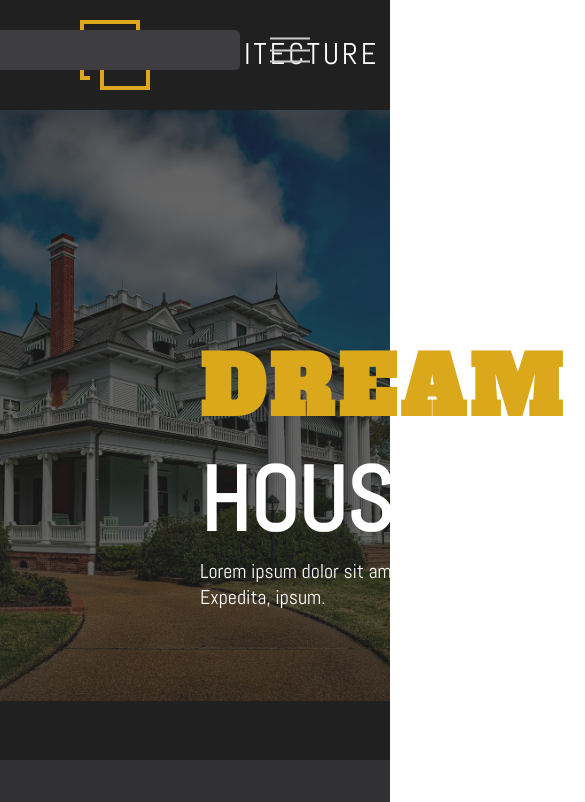
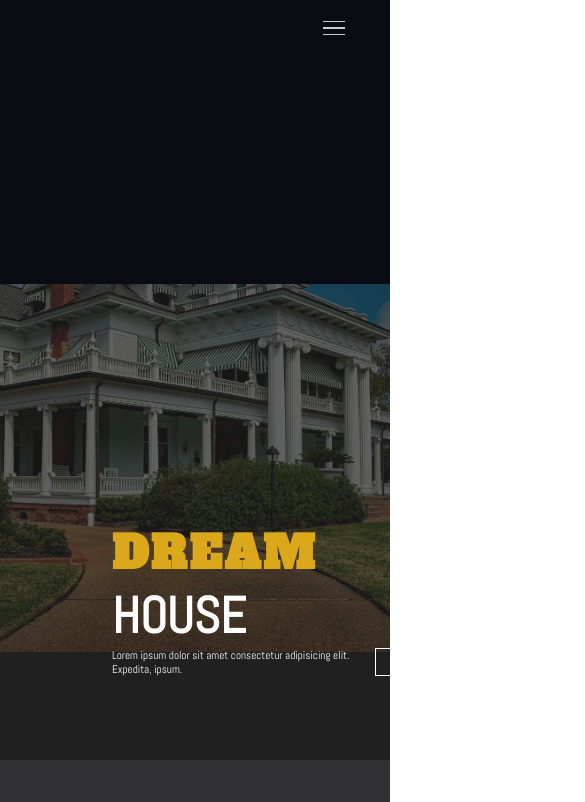
Before and after one commit to pagas/responsive-architectural-next, a Next.js app: page / in a window 390 px wide. Shown: the top 802 px of the page, 585 px wide, since content can reach past the window. Built offline with nearby package versions, Linux system fonts and the light colour scheme; grey boxes are pictures that could not be loaded.

Commit message:
responsove html font sizes

```diff
--- a/src/app/globals.css
+++ b/src/app/globals.css
@@ -18,32 +18,32 @@ html {
   font-size: 62.5%;
 }
 
-/* @media (max-width: 1700px) {
+@media (max-width: 1700px) {
   html {
     font-size: 57%;
   }
 }
 
-@media (max-width: 1500px) {
+@media (max-width: 1400px) {
   html {
-    font-size: 52%;
+    font-size: 55%;
   }
 }
 
 @media (max-width: 1200px) {
   html {
-    font-size: 45%;
+    font-size: 49%;
   }
 }
 
 @media (max-width: 900px) {
   html {
-    font-size: 39%;
+    font-size: 45%;
   }
 }
 
-@media (max-width: 700px) {
+@media (max-width: 600px) {
   html {
     font-size: 35%;
   }
-} */
+}
```
